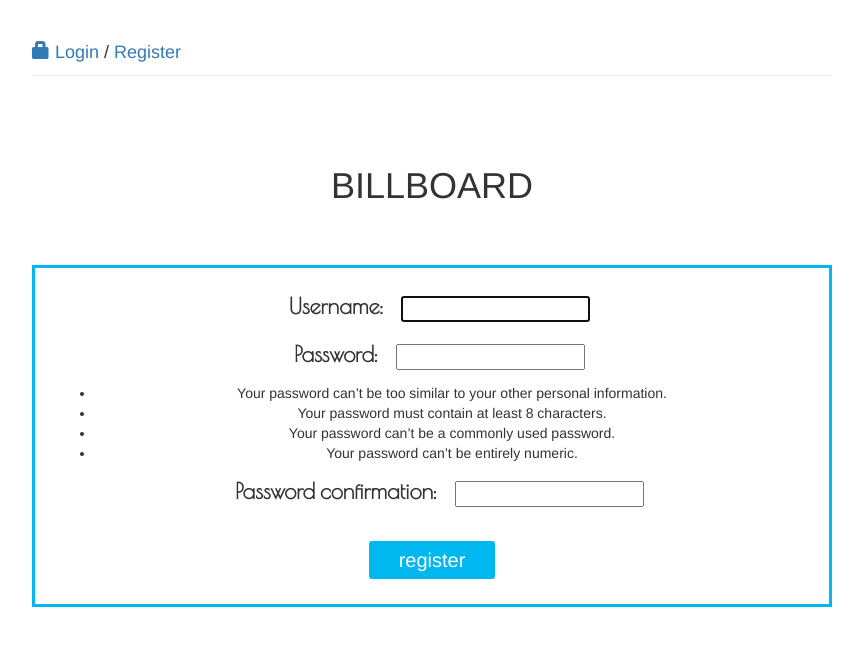
After one commit to tomerm001/ITC_Billboard, a Django app: page /billboardapp/registeruser/ in a window 1280 px wide. The commit adds this page. Shown: the top 646 px of the page, without its empty margins (208-1071 px from the left). Run offline with Django 3.2, Linux system fonts and the light colour scheme; some libraries are stand-ins or nearby versions.

Commit message:
added register new user

```diff
--- a/billboard/settings.py
+++ b/billboard/settings.py
@@ -11,6 +11,7 @@ https://docs.djangoproject.com/en/1.9/ref/settings/
 
 import os
 import dj_database_url
+
 
 # Build paths inside the project like this: os.path.join(BASE_DIR, ...)
 BASE_DIR = os.path.dirname(os.path.dirname(os.path.abspath(__file__)))
@@ -72,6 +73,8 @@ TEMPLATES = [
         },
     },
 ]
+
+
 
 WSGI_APPLICATION = 'billboard.wsgi.application'
 
--- a/billboardapp/static/billboardapp/js/billboardScript.js
+++ b/billboardapp/static/billboardapp/js/billboardScript.js
@@ -70,6 +70,10 @@ $(document).ready(function() {
     // show button submit comment
     $(".submit-comment-button").show();
 
+    // hide helptext for register user
+    $('.helptext').hide();
+
+
 });
 
 
--- a/billboardapp/templates/billboardapp/base.html
+++ b/billboardapp/templates/billboardapp/base.html
@@ -42,7 +42,8 @@
                 <a class= "menu" href="{% url 'billboardapp:index' %}" class="top-menu"><span class="glyphicon glyphicon-plus"></span></a>
                 <p class="top-menu">Hello {{ user.username }}<small> (<a href="{% url 'billboardapp:logout' %}"> Logout </a>)</small></p>
             {% else %}
-                <a href="{% url 'billboardapp:login' %}" class="top-menu"><span class="glyphicon glyphicon-lock"></span>  Login</a>
+                <a href="{% url 'billboardapp:login' %}" class="top-menu"><span class="glyphicon glyphicon-lock"></span>  Login</a> /
+                <a href="{% url 'billboardapp:register' %}" class="top-menu">  Register</a>
             {% endif %}
         </div>
 
--- /dev/null
+++ b/billboardapp/templates/registration/register.html
@@ -0,0 +1,19 @@
+{% extends "billboardapp/base.html" %}
+
+{% block content %}
+
+
+<div class="login-container">
+    {% if form.errors %}
+        <p>Your username and password didn't match. Please try again.</p>
+    {% endif %}
+    <form method="post" action="{% url 'billboardapp:registerUser' %}">{% csrf_token %}
+        <table>
+            {{ form.as_p}}
+        </table>
+
+        <input class="login-button" type="submit" value="register" />
+        <input type="hidden" name="next" value="{{ next }}" />
+    </form>
+</div>
+{% endblock %}
--- a/billboardapp/urls.py
+++ b/billboardapp/urls.py
@@ -1,21 +1,29 @@
 from django.conf.urls import url
 from . import views
 from django.contrib.auth import views as authviews
-
+from .views import PostList
 
 app_name = 'billboardapp'
 
 urlpatterns = [
     # ex: /billboardapp/
     url(r'^$', views.index, name='index'),
-    # ex: /billboardapp/addpost/
+
+    # ex: /billboardapp/addpost/ &  # ex: /billboardapp/addcomment/
     url(r'^addpost$', views.addpost, name='addpost'),
-     # ex: /billboardapp/addcomment/
     url(r'^addcomment', views.addcomment, name='addcomment'),
+
     # ex: /billboardapp/delpost/
     url(r'^delpost$', views.deletePost, name='delpost'),
     url(r'^delcomment$', views.deleteComment, name='delcomment'),
 
     url(R'^login/$', authviews.login, name='login'),
     url(R'^logout/$', authviews.logout, {'next_page': '/billboardapp'}, name='logout'),
+
+    # register new user
+    url(r'^registeruserpage/$', views.registerUserPage, name='register'),
+    url(r'^registeruser/$', views.addUser, name='registerUser'),
+
+    # test to add random list
+    url(r'^postlist/$', views.PostList.as_view()),
 ]
--- a/billboardapp/views.py
+++ b/billboardapp/views.py
@@ -1,4 +1,4 @@
-from django.shortcuts import render, get_object_or_404
+from django.shortcuts import render, get_object_or_404, redirect
 from django.http import Http404
 from django.http import HttpResponse
 from .models import Posts, Comments
@@ -7,13 +7,18 @@ from django.views.decorators.csrf import csrf_exempt
 import json
 from datetime import datetime
 from .forms import PostForm, CommentForm
+from django.contrib.auth.forms import UserCreationForm
 from django.contrib.auth.models import User
-from django.contrib.auth import authenticate
+from django.contrib.auth import authenticate,login as auth_login
 from django.contrib.auth.decorators import login_required
+from django.views.generic import ListView
+from django.http import HttpResponseRedirect
+
 
 
 # main funtion to render page
 def index (request):
+
 
     # get form template for posts and comments
     postform = PostForm()
@@ -117,3 +122,44 @@ def deleteComment(request):
         commentToDelete.save()
 
         return HttpResponse(json.dumps({"Completed": "Comment Removed"}),content_type="application/json")
+
+
+def registerUserPage(request):
+
+    form =  UserCreationForm()
+
+    return render(request, 'registration/register.html', {'form': form })
+
+
+def addUser(request):
+    if request.method == "POST":
+        form = UserCreationForm(request.POST)
+        print(request.POST)
+
+        if form.is_valid():
+
+            # save new user to database
+            form.save()
+
+            # get username and password for autologin
+            username = request.POST['username']
+            password = request.POST['password1']
+
+            # #authenticate user then login
+            user = authenticate(username=username, password=password)
+            auth_login(request, user)
+
+            # redirect to main post view
+            return redirect('../')
+    else:
+        form = UserCreationForm()
+
+    return render(request, 'registration/register.html', {'form': form})
+
+
+
+
+
+class PostList(ListView):
+    model = Posts
+    template_name = 'billboardapp/list.html'
--- a/requirements.txt
+++ b/requirements.txt
@@ -1,5 +1,5 @@
 dj-database-url==0.4.1
-Django==1.10.4
+Django==1.9
 gunicorn==19.6.0
+whitenoise==3.2
 psycopg2==2.6.2
-whitenoise==3.2
```
Also changed, not shown: billboardapp/templates/billboardapp/list.html (added, +14 -0 lines), db.sqlite3.
